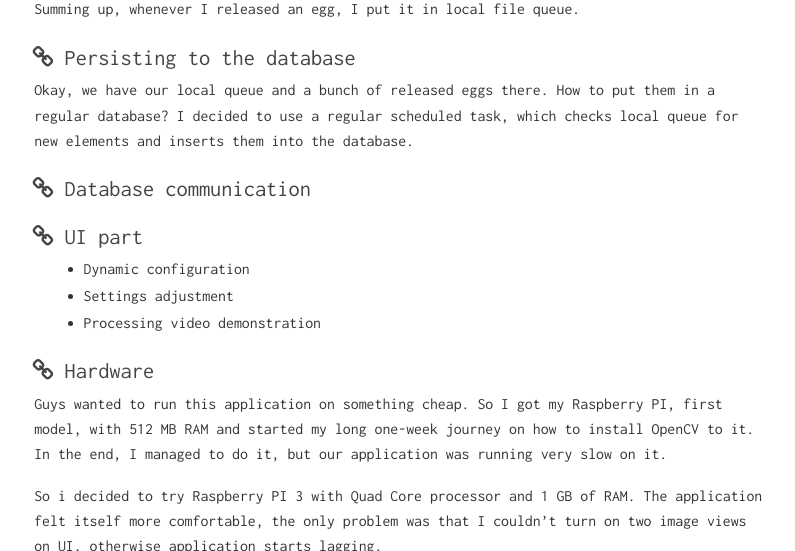
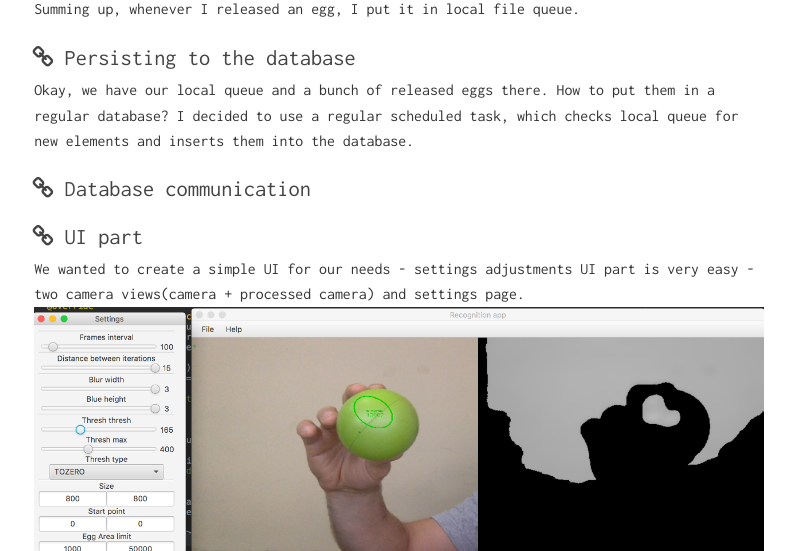
Before and after one commit to ivanursul/ivanursul, a Jekyll site: the page built from _posts/2017-08-03-counting-eggs-design.markdown, in a window 1280 px wide and 900 px high, scrolled down 8628 px, cut to the strip 0-551 px from the top of the window. Shown: the whole strip, without its empty margins (241-1036 px from the left). Built offline with Jekyll 4.4.1, drawn with Linux system fonts in a browser that asks for light colours; comment, search, counter and statistics services are not loaded.

Commit message:
Added ui part

```diff
--- a/_posts/2017-08-03-counting-eggs-design.markdown
+++ b/_posts/2017-08-03-counting-eggs-design.markdown
@@ -205,9 +205,10 @@ Okay, we have our local queue and a bunch of released eggs there. How to put the
 ### <a href="#" name=""><i class="fa fa-link anchor" aria-hidden="true"></i></a> Database communication
 
 ### <a href="#" name=""><i class="fa fa-link anchor" aria-hidden="true"></i></a> UI part
-* Dynamic configuration
-* Settings adjustment
-* Processing video demonstration
+
+We wanted to create a simple UI for our needs - settings adjustments
+UI part is very easy - two camera views(camera + processed camera) and settings page.
+![](assets/images/egg-project/ui.png)
 
 ### <a href="#" name=""><i class="fa fa-link anchor" aria-hidden="true"></i></a> Hardware
 
```
Also changed, not shown: assets/images/egg-project/ui.png (added).
